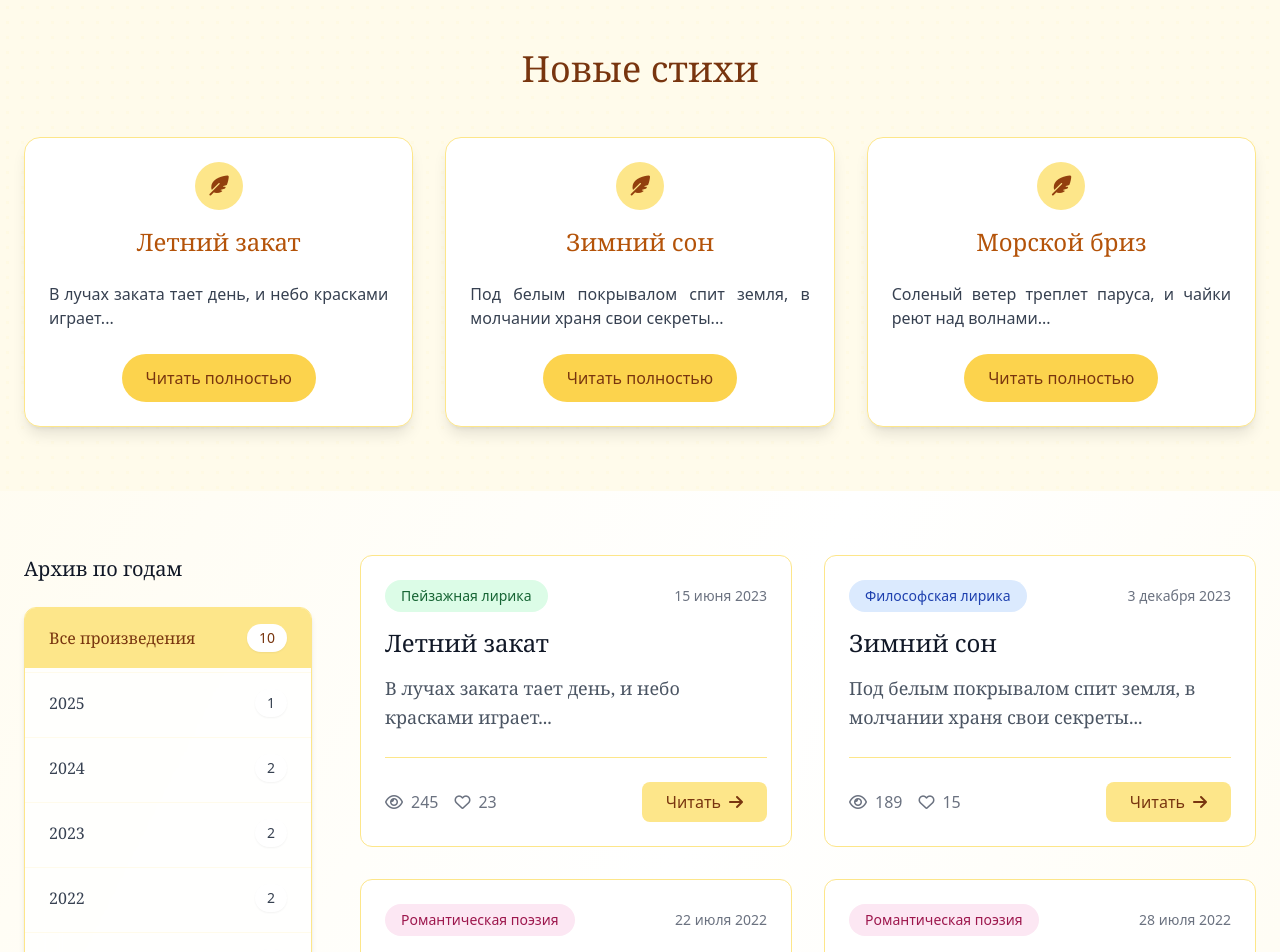
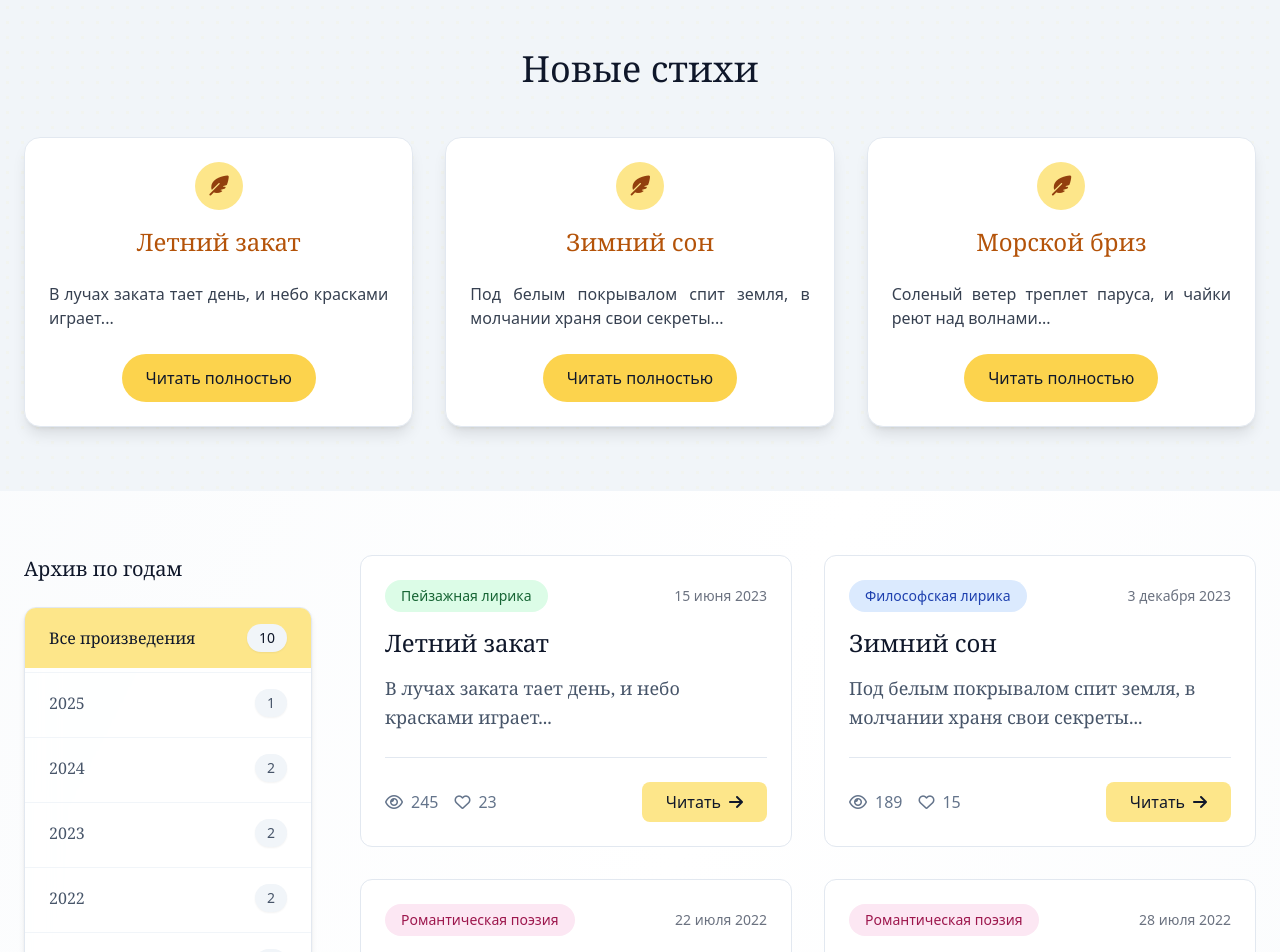
Before and after one commit to igalVilensky/poetry, a Nuxt app: page /poems in a window 1280 px wide. Shown: the part 420-1372 px from the top of the page. Built offline with nearby package versions, Linux system fonts and the light colour scheme.

Commit message:
poems redesign

```diff
--- a/pages/poems.vue
+++ b/pages/poems.vue
@@ -1,14 +1,14 @@
 <template>
   <div
-    class="min-h-screen bg-gradient-to-br from-amber-50 via-white to-amber-50"
+    class="min-h-screen bg-gradient-to-br from-slate-50 via-white to-slate-50"
   >
     <!-- Hero Section with Background -->
     <div
-      class="relative overflow-hidden bg-gradient-to-r from-amber-500 via-amber-600 to-amber-800"
+      class="relative overflow-hidden bg-gradient-to-r from-slate-700 via-slate-800 to-amber-800"
     >
       <!-- Optional subtle texture overlay -->
       <div
-        class="absolute inset-0 opacity-50 bg-[linear-gradient(30deg,rgba(255,255,255,0.1)_12%,transparent_12.5%,transparent_87%,rgba(255,255,255,0.1)_87.5%,rgba(255,255,255,0.1)_0)] bg-[length:8px_8px]"
+        class="absolute inset-0 opacity-50 bg-[linear-gradient(30deg,rgba(253,224,71,0.1)_12%,transparent_12.5%,transparent_87%,rgba(253,224,71,0.1)_87.5%,rgba(253,224,71,0.1)_0)] bg-[length:8px_8px]"
       ></div>
 
       <div class="relative container mx-auto px-6 py-12 sm:py-24 text-center">
@@ -23,19 +23,19 @@
         </p>
       </div>
     </div>
+
     <!-- Новые стихи Section -->
-    <section class="py-16 bg-amber-50 relative overflow-hidden">
+    <section class="py-16 bg-slate-100 relative overflow-hidden">
       <div class="container mx-auto px-6 relative z-10">
-        <h2 class="text-4xl font-serif text-center mb-12 text-amber-900">
+        <h2 class="text-4xl font-serif text-center mb-12 text-slate-900">
           Новые стихи
         </h2>
         <div class="grid grid-cols-1 md:grid-cols-2 lg:grid-cols-3 gap-8">
           <article
             v-for="newPoem in newPoems"
             :key="newPoem.id"
-            class="bg-white rounded-2xl border border-amber-200 p-6 shadow-lg transition-all duration-300 hover:shadow-xl hover:-translate-y-1"
+            class="bg-white rounded-2xl border border-slate-200 p-6 shadow-lg transition-all duration-300 hover:shadow-xl hover:-translate-y-1"
           >
-            <!-- Visual element for each poem -->
             <div class="mb-4">
               <div
                 class="w-12 h-12 bg-amber-200 rounded-full flex items-center justify-center mx-auto"
@@ -54,7 +54,7 @@
             <div class="flex justify-center">
               <nuxt-link
                 :to="`/poems/${newPoem.id}`"
-                class="px-6 py-3 rounded-full bg-amber-300 text-amber-900 font-medium hover:bg-amber-400 transition-colors duration-300"
+                class="px-6 py-3 rounded-full bg-amber-300 text-slate-900 font-medium hover:bg-amber-400 transition-colors duration-300"
               >
                 Читать полностью
               </nuxt-link>
@@ -68,45 +68,48 @@
         class="absolute inset-0 bg-[radial-gradient(rgba(253,224,71,0.2)_15%,transparent_16%)] bg-[length:15px_15px] opacity-25"
       ></div>
     </section>
+
     <div class="container mx-auto px-6 py-16">
       <div class="flex flex-col lg:flex-row gap-12">
         <!-- Years Navigation -->
         <aside class="lg:w-72 flex-shrink-0">
           <div class="sticky top-8">
-            <h2 class="text-xl font-serif mb-6 text-gray-900">
+            <h2 class="text-xl font-serif mb-6 text-slate-900">
               Архив по годам
             </h2>
             <nav
-              class="space-y-1 bg-white/80 backdrop-blur-lg rounded-xl border border-amber-200 shadow-md overflow-hidden"
+              class="space-y-1 bg-white/80 backdrop-blur-lg rounded-xl border border-slate-200 shadow-md overflow-hidden"
             >
               <button
                 class="w-full flex items-center justify-between px-6 py-4 transition-all hover:bg-amber-100 hover:shadow-lg"
                 :class="[
                   selectedYear === 'all'
-                    ? 'bg-amber-200 text-amber-900 font-medium'
-                    : 'text-gray-700',
+                    ? 'bg-amber-200 text-slate-900 font-medium'
+                    : 'text-slate-600',
                 ]"
                 @click="selectedYear = 'all'"
               >
                 <span class="font-serif">Все произведения</span>
-                <span class="text-sm bg-white px-3 py-1 rounded-full shadow-sm">
+                <span
+                  class="text-sm bg-slate-100 px-3 py-1 rounded-full shadow-sm"
+                >
                   {{ totalPoemCount }}
                 </span>
               </button>
 
               <div v-for="year in years" :key="year.value">
                 <button
-                  class="w-full flex items-center justify-between px-6 py-4 transition-all border-t border-amber-50 hover:bg-amber-100 hover:shadow-lg"
+                  class="w-full flex items-center justify-between px-6 py-4 transition-all border-t border-slate-100 hover:bg-amber-100 hover:shadow-lg"
                   :class="[
                     selectedYear === year.value
-                      ? 'bg-amber-200 text-amber-900 font-medium'
-                      : 'text-gray-700',
+                      ? 'bg-amber-200 text-slate-900 font-medium'
+                      : 'text-slate-600',
                   ]"
                   @click="selectedYear = year.value"
                 >
                   <span class="font-serif">{{ year.value }}</span>
                   <span
-                    class="text-sm bg-white px-3 py-1 rounded-full shadow-sm"
+                    class="text-sm bg-slate-100 px-3 py-1 rounded-full shadow-sm"
                   >
                     {{ year.count }}
                   </span>
@@ -125,7 +128,7 @@
             <article
               v-for="poem in filteredPoems"
               :key="poem.id"
-              class="group bg-white rounded-xl border border-amber-200 hover:shadow-xl transition-all duration-300 hover:bg-amber-50"
+              class="group bg-white rounded-xl border border-slate-200 hover:shadow-xl transition-all duration-300 hover:bg-amber-50"
             >
               <div class="p-6">
                 <div class="flex items-center justify-between mb-4">
@@ -139,21 +142,21 @@
                 </div>
 
                 <h2
-                  class="text-2xl font-serif text-gray-900 mb-4 leading-tight group-hover:text-amber-600 transition-colors"
+                  class="text-2xl font-serif text-slate-900 mb-4 leading-tight group-hover:text-amber-600 transition-colors"
                 >
                   {{ poem.title }}
                 </h2>
 
                 <p
-                  class="text-gray-600 text-lg leading-relaxed mb-6 font-serif line-clamp-4"
+                  class="text-slate-600 text-lg leading-relaxed mb-6 font-serif line-clamp-4"
                 >
                   {{ poem.excerpt }}
                 </p>
 
                 <div
-                  class="flex items-center justify-between pt-6 border-t border-amber-200"
+                  class="flex items-center justify-between pt-6 border-t border-slate-200"
                 >
-                  <div class="flex items-center space-x-4 text-gray-500">
+                  <div class="flex items-center space-x-4 text-slate-500">
                     <span class="flex items-center">
                       <i class="far fa-eye mr-2"></i>
                       {{ poem.views }}
@@ -166,7 +169,7 @@
 
                   <nuxt-link
                     :to="`/poems/${poem.id}`"
-                    class="inline-flex items-center px-6 py-2 rounded-lg bg-amber-200 text-amber-900 hover:bg-amber-300 font-medium transition-all"
+                    class="inline-flex items-center px-6 py-2 rounded-lg bg-amber-200 text-slate-900 hover:text-amber-200 hover:bg-slate-700 font-medium transition-all"
                   >
                     Читать
                     <i class="fas fa-arrow-right ml-2"></i>
@@ -179,13 +182,13 @@
           <!-- Empty State -->
           <div
             v-else
-            class="text-center py-24 bg-white/80 backdrop-blur-lg rounded-xl border border-amber-200 shadow-md"
+            class="text-center py-24 bg-white/80 backdrop-blur-lg rounded-xl border border-slate-200 shadow-md"
           >
             <div class="text-6xl mb-6">📝</div>
-            <h3 class="text-2xl font-serif text-gray-900 mb-3">
+            <h3 class="text-2xl font-serif text-slate-900 mb-3">
               Стихотворения не найдены
             </h3>
-            <p class="text-gray-500 text-lg">
+            <p class="text-slate-500 text-lg">
               Попробуйте изменить параметры поиска
             </p>
           </div>
```
